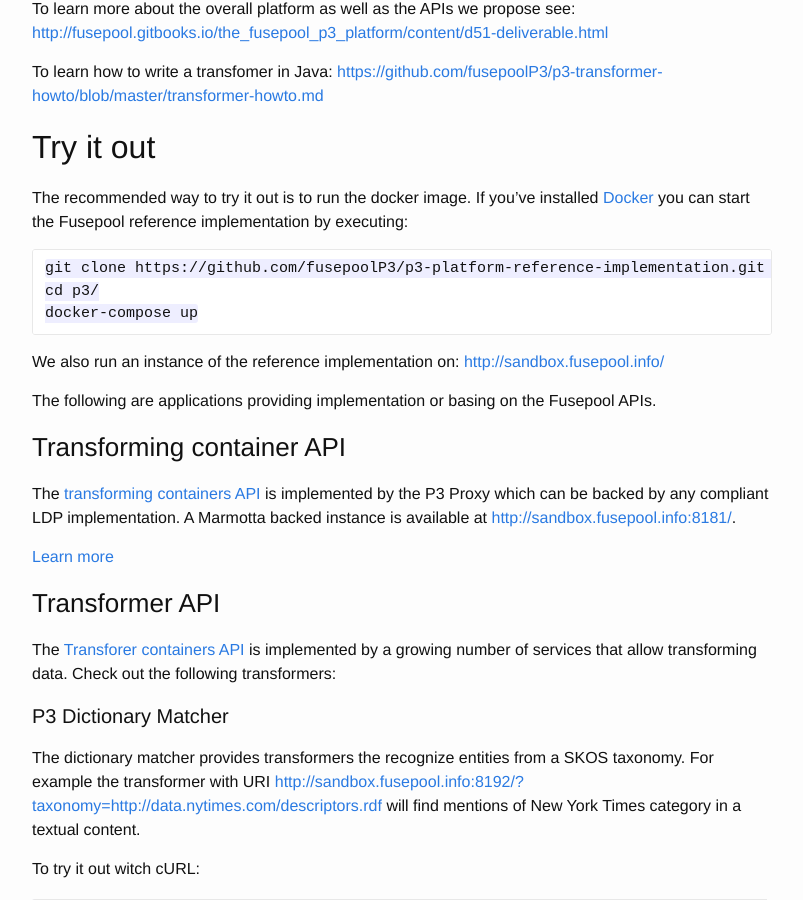
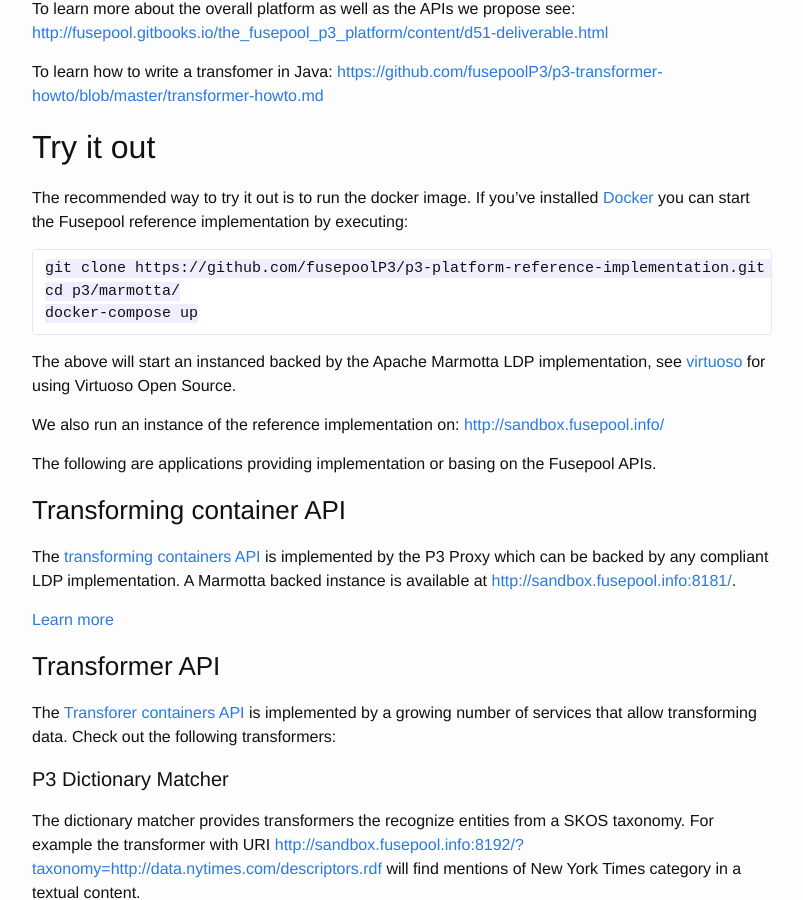
Before and after one commit to fusepoolP3/fusepoolp3.github.io, a Jekyll site: the page built from index.md, in a window 1280 px wide and 900 px high, scrolled down 589 px. Shown: the whole window, without its empty margins (238-1041 px from the left). Built offline with Jekyll 4.4.1, drawn with Linux system fonts in a browser that asks for light colours.

Commit message:
Updated instrcutions for startingreference implementation

```diff
--- a/index.md
+++ b/index.md
@@ -32,9 +32,12 @@
 by executing:
 
     git clone https://github.com/fusepoolP3/p3-platform-reference-implementation.git p3
-    cd p3/
+    cd p3/marmotta/
     docker-compose up
 
+The above will start an instanced backed by the Apache Marmotta LDP implementation, see
+[virtuoso](https://github.com/fusepoolP3/p3-platform-reference-implementation/tree/master/virtuoso)
+for using Virtuoso Open Source.
 
 We also run an instance of the reference implementation on: [http://sandbox.fusepool.info/](http://sandbox.fusepool.info/)
 
```
